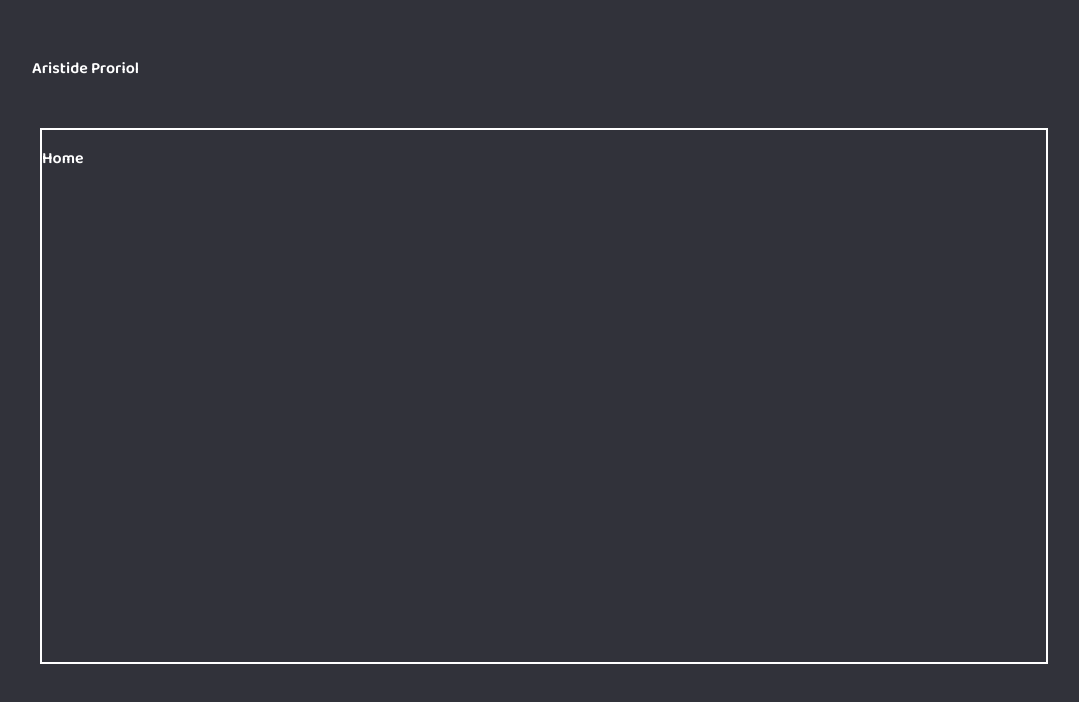
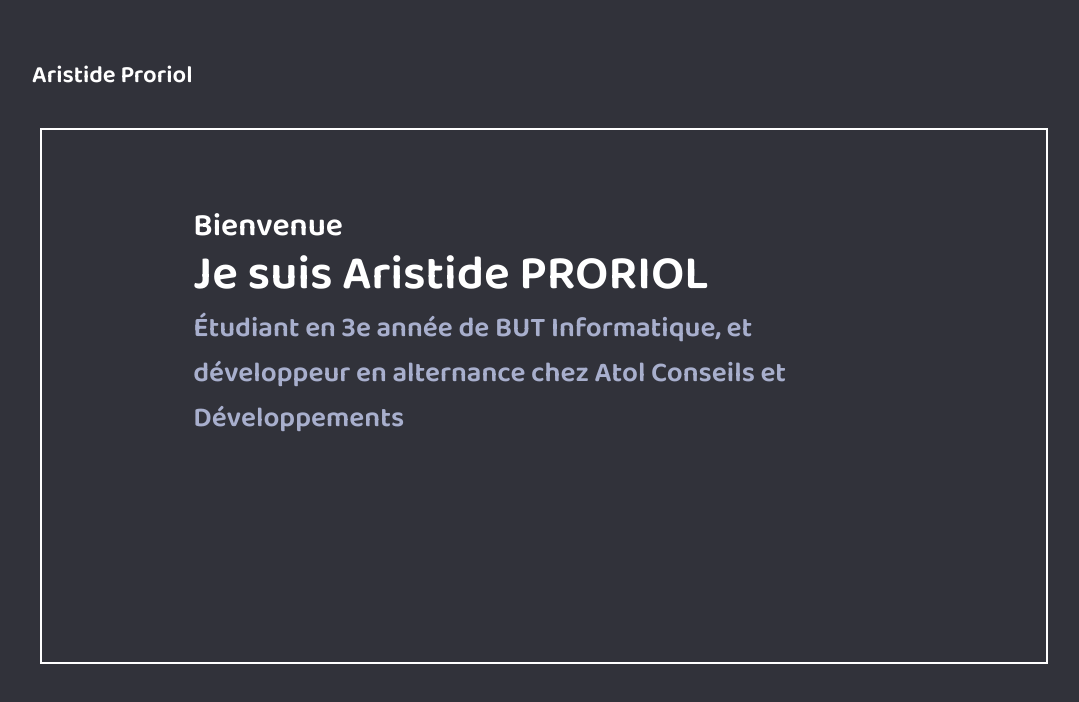
Before and after one commit to AristideEXE/aristide-proriol, a React (Create React App) app: page / in a window 1280 px wide. Shown: the top 702 px of the page, without its empty margins (96-1175 px from the left). Built offline with nearby package versions, Linux system fonts and the light colour scheme.

Commit message:
Remplie la page d'accueil

```diff
--- a/src/pages/Home/Home.js
+++ b/src/pages/Home/Home.js
@@ -3,7 +3,11 @@ import styles from "./Home.module.css";
 const Home = () => {
     return (
       <div className={styles.home}>
-        <p>Home</p>
+        <p className={styles.welcome}>Bienvenue</p>
+        <h1>Je suis Aristide PRORIOL</h1>
+        <p className={styles.subtitle}>
+          Étudiant en 3e année de BUT Informatique, et développeur en alternance chez Atol Conseils et Développements
+        </p>
       </div>
     );
   };
--- a/src/pages/Home/Home.module.css
+++ b/src/pages/Home/Home.module.css
@@ -3,4 +3,25 @@
     top: 0;
     bottom: 0;
     width: 100%;
+    padding: 7% 15%;
 }
+
+.home .welcome{
+    font-size: 2rem;
+    margin: 0;
+    padding: 0;
+}
+
+.home h1{
+    font-size: 3rem;
+    margin-top: -1rem;
+    margin-bottom: 0;
+    padding: 0;
+}
+
+.home .subtitle{
+    font-size: 1.75rem;
+    margin-top: -0.5rem;
+    padding: 0;
+    color: var(--dark-text-secondary-color);
+}
--- a/src/pages/Layout/Header/Header.module.css
+++ b/src/pages/Layout/Header/Header.module.css
@@ -9,4 +9,5 @@
 .header .homeLink{
     color: var(--dark-text-primary-color);
     text-decoration: none;
+    font-size: 1.5rem;
 }
```
